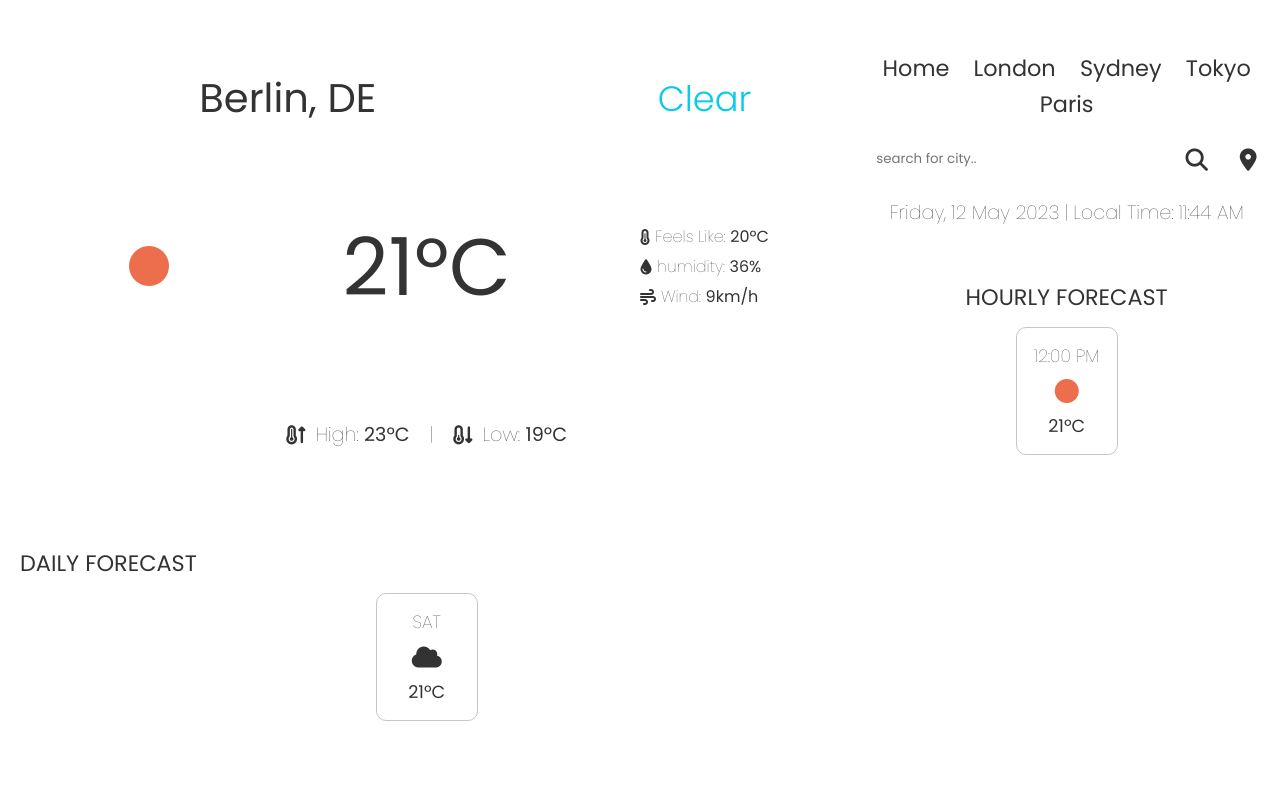
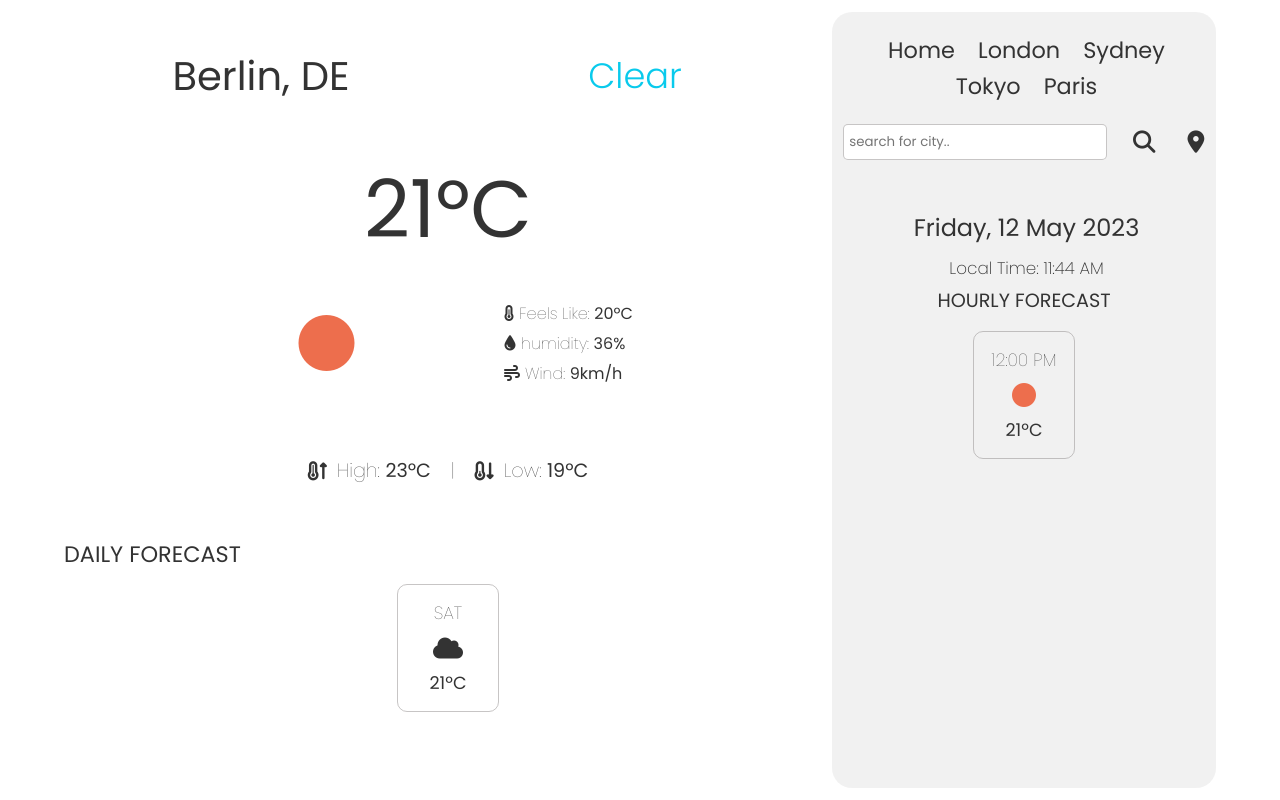
Before and after one commit to Julianna-Venter/Weather-Forcast-Project, a website built with Vite: page Weather-Forecast/index.html in a window 1280 px wide. Built offline with nearby package versions, Linux system fonts and the light colour scheme.

Commit message:
feat: :lipstick: Changed structure and responsiveness of Web view
Changed the grid layout, font size, colors, and padding

```diff
--- a/Weather-Forecast/index.html
+++ b/Weather-Forecast/index.html
@@ -1,28 +1,27 @@
-<!doctype html>
+<!DOCTYPE html>
 <html lang="en">
-
   <head>
     <meta charset="UTF-8" />
     <link rel="icon" type="image/svg+xml" href="/vite.svg" />
     <meta name="viewport" content="width=device-width, initial-scale=1.0" />
     <title>Weather Forecast</title>
-  <link rel="stylesheet" href="index.scss">
-  <link rel="stylesheet" href="https://cdnjs.cloudflare.com/ajax/libs/font-awesome/6.1.1/css/all.min.css">
-  <link rel="preconnect" href="https://fonts.googleapis.com">
-  <link rel="preconnect" href="https://fonts.gstatic.com" crossorigin>
+    <link rel="stylesheet" href="index.scss" />
+    <link
+      rel="stylesheet"
+      href="https://cdnjs.cloudflare.com/ajax/libs/font-awesome/6.1.1/css/all.min.css"
+    />
+    <link rel="preconnect" href="https://fonts.googleapis.com" />
+    <link rel="preconnect" href="https://fonts.gstatic.com" crossorigin />
     <link
       href="https://fonts.googleapis.com/css2?family=Poppins:ital,wght@0,100;0,200;0,300;0,400;0,500;0,600;0,700;0,800;0,900;1,100;1,200;1,300;1,400;1,500;1,600;1,700;1,800;1,900&display=swap"
-    rel="stylesheet">
+      rel="stylesheet"
+    />
   </head>
 
   <body>
-
     <div class="container">
-
       <div class="grid-container">
-
         <div class="navigation-container">
-
           <nav class="timezones">
             <button>Home</button>
             <button>London</button>
@@ -33,25 +32,34 @@
 
           <div class="search-container">
             <form action="/">
-            <input type="text" placeholder=" search for city.." name="search">
-            <button type="submit"><i class="fa-solid fa-magnifying-glass"></i></button>
-            <button type="submit"><i class="fa-solid fa-location-dot"></i></button>
+              <input
+                type="text"
+                placeholder=" search for city.."
+                name="search"
+              />
+              <button type="submit">
+                <i class="fa-solid fa-magnifying-glass"></i>
+              </button>
+              <button type="submit">
+                <i class="fa-solid fa-location-dot"></i>
+              </button>
             </form>
           </div>
 
-
           <div class="current-time-info">
+            <div class="date">
               <label class="day">Friday,</label>
               <label class="date">12 May 2023</label>
-          <label>|</label>
+            </div>
+            <label class="separator">|</label>
+            <div class="time">
               <label>Local Time:</label>
               <label>11:44 AM</label>
             </div>
-
+          </div>
         </div>
 
         <div class="forecast-container">
-
           <div class="location">
             <label>Berlin, DE</label>
           </div>
@@ -98,48 +106,35 @@
               <label>Low: <span>19ºC</span></label>
             </div>
           </div>
-
-
-
         </div>
-
 
         <div class="hourly">
           <span>Hourly Forecast</span>
 
           <div class="summaries">
-
             <div class="item">
               <label>12:00 PM</label>
               <i class="fa-solid fa-circle"></i>
               <label class="special">21ºC</label>
             </div>
-
           </div>
-
         </div>
 
         <div class="daily">
           <span>Daily Forecast</span>
           <div class="summaries">
-
             <div class="item">
               <label>Sat</label>
               <i class="fa-solid fa-cloud"></i>
               <label class="special">21ºC</label>
             </div>
-
           </div>
         </div>
 
-
         <div class="map"></div>
-
       </div>
-
     </div>
 
     <script type="module" src="/main.js"></script>
   </body>
-
 </html>
--- a/Weather-Forecast/index.scss
+++ b/Weather-Forecast/index.scss
@@ -21,6 +21,7 @@ button {
     font-style: normal;
     display: flex;
     justify-content: center;
+    align-items: center;
 }
 
 .navigation-container {
@@ -59,10 +60,18 @@ button {
 
     .navigation-container {
         color: white;
+        margin: 50px 10px 20px 10px;
 
         button {
             color: white;
             font-size: 1.1rem;
+        }
+
+        .current-time-info {
+            // font-size: 0.9rem;
+            display: flex;
+            justify-content: center;
+            gap: 5px;
         }
     }
 
@@ -95,6 +104,10 @@ button {
                 }
             }
         }
+    }
+
+    .hourly {
+        margin: 10px 20px;
     }
 
     .icon {
@@ -138,6 +151,11 @@ button {
     .current-time-info {
         font-size: 0.9rem;
     }
+
+    .search-container input {
+        border: none;
+        border-radius: 2px;
+    }
 }
 
 
@@ -149,7 +167,8 @@ button {
     }
 
     .grid-container {
-        height: 100%;
+        height: 97%;
+        width: 90%;
         display: grid;
         grid-template-areas:
             'fore-con nav-con'
@@ -161,6 +180,38 @@ button {
 
     .navigation-container {
         color: #333;
+        background-color: #9c999923;
+        border-top-left-radius: 20px;
+        border-top-right-radius: 20px;
+        padding-top: 20px;
+        padding-left: 10px;
+        padding-right: 5px;
+        display: flex;
+        flex-direction: column;
+
+        .current-time-info {
+            margin-top: 8%;
+            display: flex;
+            flex-direction: column;
+            justify-content: center;
+            align-items: center;
+            gap: 10px;
+
+            .separator {
+                display: none;
+            }
+
+            .date {
+                font-size: 1.5rem;
+                font-weight: 400;
+            }
+
+            .time {
+                font-size: 1.05rem;
+                font-weight: 200;
+            }
+
+        }
 
         button {
             color: #333;
@@ -179,12 +230,6 @@ button {
     .hourly,
     .daily {
         color: #333;
-
-        span {
-            // border-bottom: solid 1px #333;
-            font-size: 1.4rem;
-        }
-
 
         .summaries {
             .item {
@@ -209,9 +254,31 @@ button {
         justify-content: center;
     }
 
+    .hourly {
+        background-color: #9c999923;
+        border-bottom-left-radius: 20px;
+        border-bottom-right-radius: 20px;
+
+        span {
+            // border-bottom: solid 1px #333;
+            font-size: 1.2rem;
+        }
+    }
+
+    .daily span {
+        // border-bottom: solid 1px #333;
+        font-size: 1.4rem;
+    }
+
 
     .icon {
-        font-size: 2.5rem;
+        font-size: 3.5rem;
+        width: 100%;
+        height: 100%;
+        display: flex;
+        justify-content: flex-end;
+        align-items: center;
+        padding-right: 50%;
     }
 
     .temp {
@@ -220,6 +287,10 @@ button {
 
     .extra-info {
         font-size: 1rem;
+        width: 100%;
+        height: 100%;
+        justify-content: center;
+        padding-left: 30%;
     }
 
     .temp-sub {
@@ -240,20 +311,25 @@ button {
         justify-items: center;
         align-items: center;
         grid-template-areas:
-            'location location status'
-            'icon temp extra'
-            'temp-sub temp-sub temp-sub';
-        grid-template-rows: 1fr auto 1fr;
-        grid-template-columns: 1fr 1fr 1fr;
+            'location location status status'
+            'temp temp temp temp'
+            'icon icon extra extra'
+            'temp-sub temp-sub temp-sub temp-sub';
+        grid-template-rows: 1fr 1fr 1fr 1fr;
+        grid-template-columns: 1fr 1fr 1fr 1fr;
     }
 
-    .current-time-info {
-        font-size: 1.2rem;
+    // .current-time-info {
+    //     font-size: 1.2rem;
+    // }
+
+    .search-container input {
+        border: 1px solid #9c999990;
+        border-radius: 5px;
     }
 }
 
 .navigation-container {
-    margin: 50px 10px 20px 10px;
 
     button {
         background-color: transparent;
@@ -283,20 +359,15 @@ button {
             input {
                 width: 70%;
                 height: 2rem;
-                border: none;
-                border-radius: 2px;
+                // border: none;
+                // border-radius: 2px;
                 font-family: "Poppins", sans-serif;
                 font-style: normal;
             }
         }
     }
 
-    .current-time-info {
-        // font-size: 0.9rem;
-        display: flex;
-        justify-content: center;
-        gap: 5px;
-    }
+
 }
 
 .location {
@@ -368,7 +439,6 @@ button {
 .hourly,
 .daily {
     text-transform: uppercase;
-    margin: 10px 20px;
 
     span {
         font-weight: 400;
```
Lines whose indentation alone changed are shown as unchanged.
